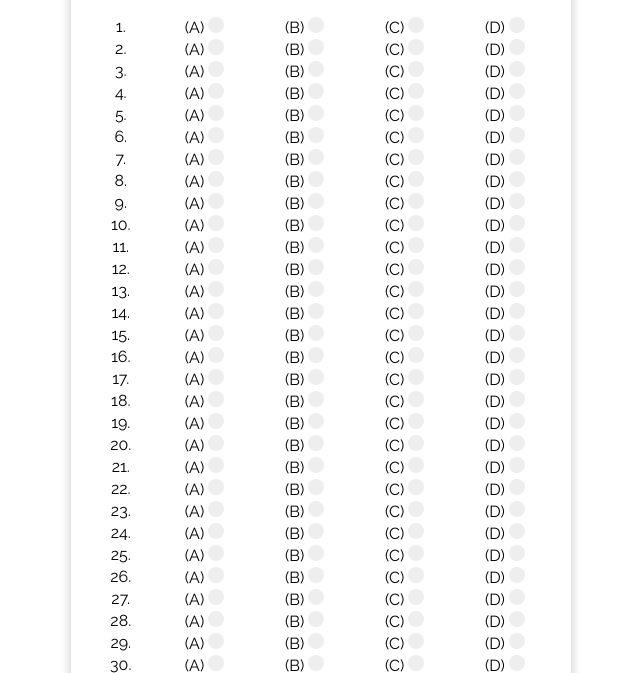
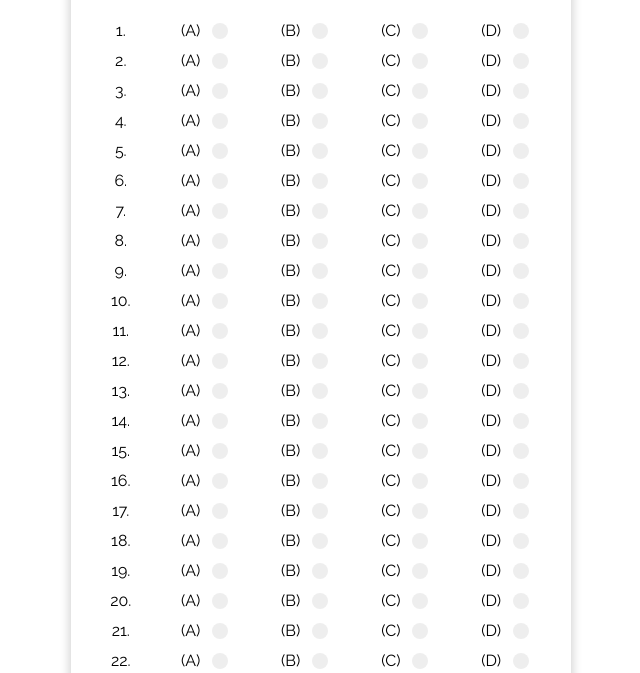
Before and after one commit to prarthit/OMR-Sheet, a website: page index.html in a window 1280 px wide. Shown: the part 95-768 px from the top of the page, without its empty margins (319-959 px from the left). Drawn offline with Linux system fonts and the light colour scheme.

Commit message:
CSS improved (hover effects added)

```diff
--- a/css/app.css
+++ b/css/app.css
@@ -22,6 +22,26 @@ main {
 	padding: 0px 1em 1em;
 }
 
+label {
+	display: inline-flex;
+	width: 100%;
+	justify-content: center;
+	cursor: pointer;
+}
+
+.topdiv {
+	width: 3.7em;
+	min-height: 100%;
+	border-radius: 25px;
+	justify-content: space-evenly;
+	display: flex;
+	align-items: center;
+}
+
+.topdiv:hover {
+	background-color: #9796df1f;
+}
+
 /* Table Style */
 table {
 	width: 100%;
@@ -31,6 +51,15 @@ table {
 
 td:nth-of-type(1) {
 	width: 14%;
+}
+
+tr {
+	height: 30px;
+}
+
+tr:hover {
+	box-shadow: inset 1px 0 0 #dadce0, inset -1px 0 0 #dadce0, 0 1px 2px 0 rgba(60, 64, 67, .3),
+		0 1px 3px 1px rgba(60, 64, 67, .15);
 }
 
 /* Radio Button Style */
```
